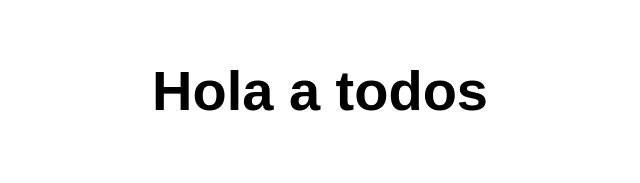
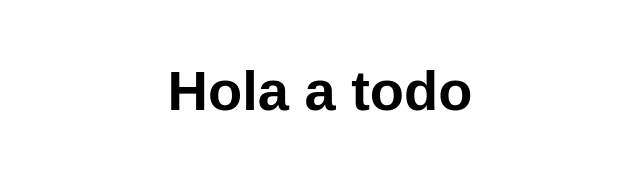
Before and after one commit to pabloblz31/mi.primer.repositorio, a website: page src/index.html in a window 1280 px wide. Shown: the whole page, without its empty margins (320-960 px from the left). Drawn offline with Linux system fonts and the light colour scheme.

Commit message:
//borre una letra

```diff
--- a/src/index.html
+++ b/src/index.html
@@ -10,7 +10,7 @@
 
 <body>
   <main>
-    <h1>Hola a todos</h1>
+    <h1>Hola a todo</h1>
   </main>
 </body>
 
```
